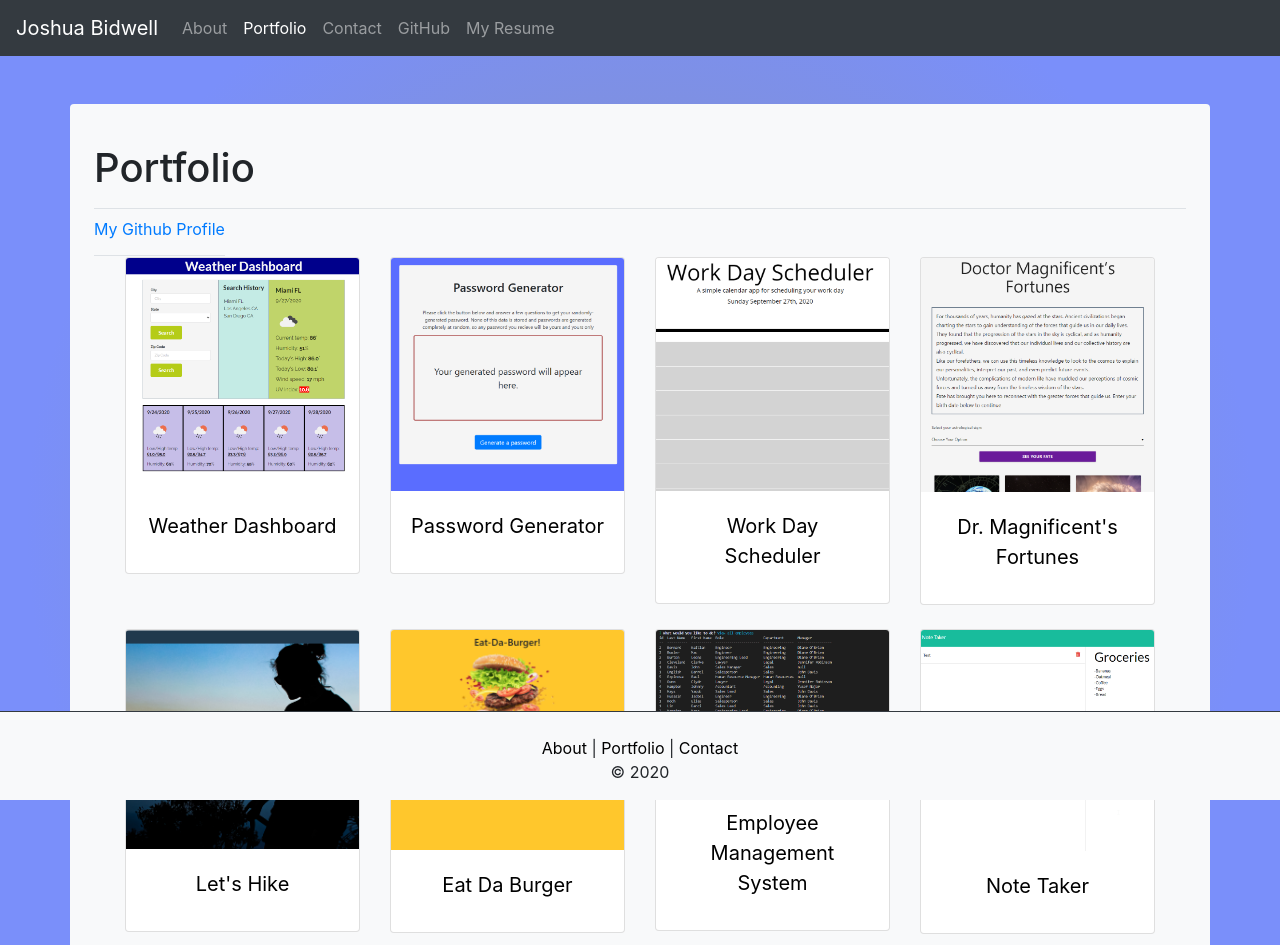
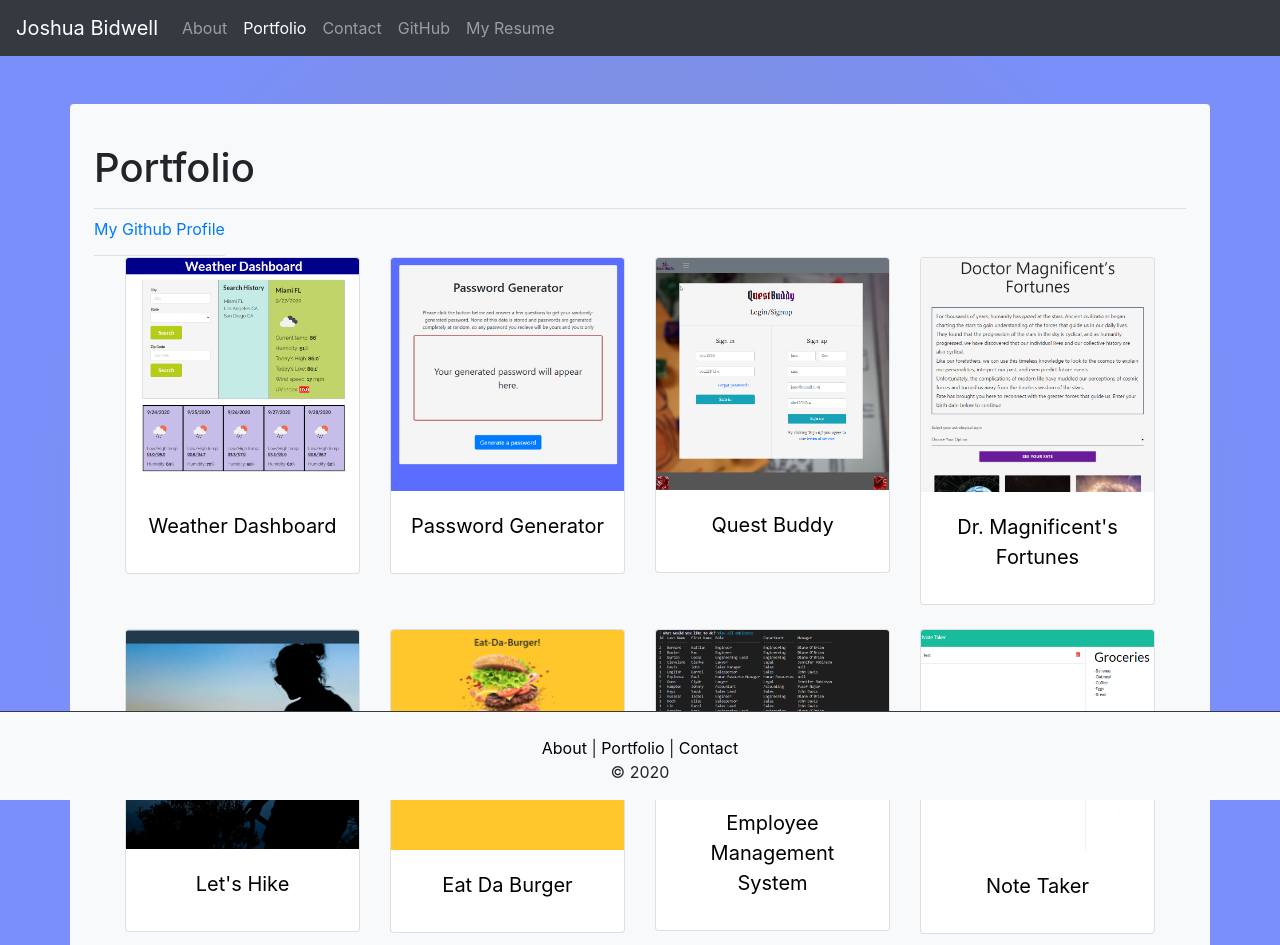
Before and after one commit to jjbidwell/jjbidwell.github.io, a plain HTML site: page portfolio.html in a window 1280 px wide. Shown: the top 945 px of the page. Drawn offline with nearby package versions, Linux system fonts and the light colour scheme.

Commit message:
Added quest buddy to portfolio

```diff
--- a/portfolio.html
+++ b/portfolio.html
@@ -70,12 +70,12 @@
           </div>
           <div class="col-lg-3 col-md-6 col-s-12">
             <div class="card mb-2">
-              <a class="portfolio-link" href="https://jjbidwell.github.io/work-day-planner/" target="_blank">
+              <a class="portfolio-link" href="https://campaign-planner-nat20.herokuapp.com/" target="_blank">
                 <div class="img-container">
-                  <img src="./assets/images/scheduler.png" class="img-zoom card-img-top" alt="Work Day Planner">
+                  <img src="./assets/images/quest-buddy.png" class="img-zoom card-img-top" alt="Work Day Planner">
                 </div>
                 <div class="card-body text-center">
-                  <p class="card-title">Work Day Scheduler</p>
+                  <p class="card-title">Quest Buddy</p>
               </div>
               </a>
             </div>
```
Also changed, not shown: assets/images/quest-buddy.png (added).
